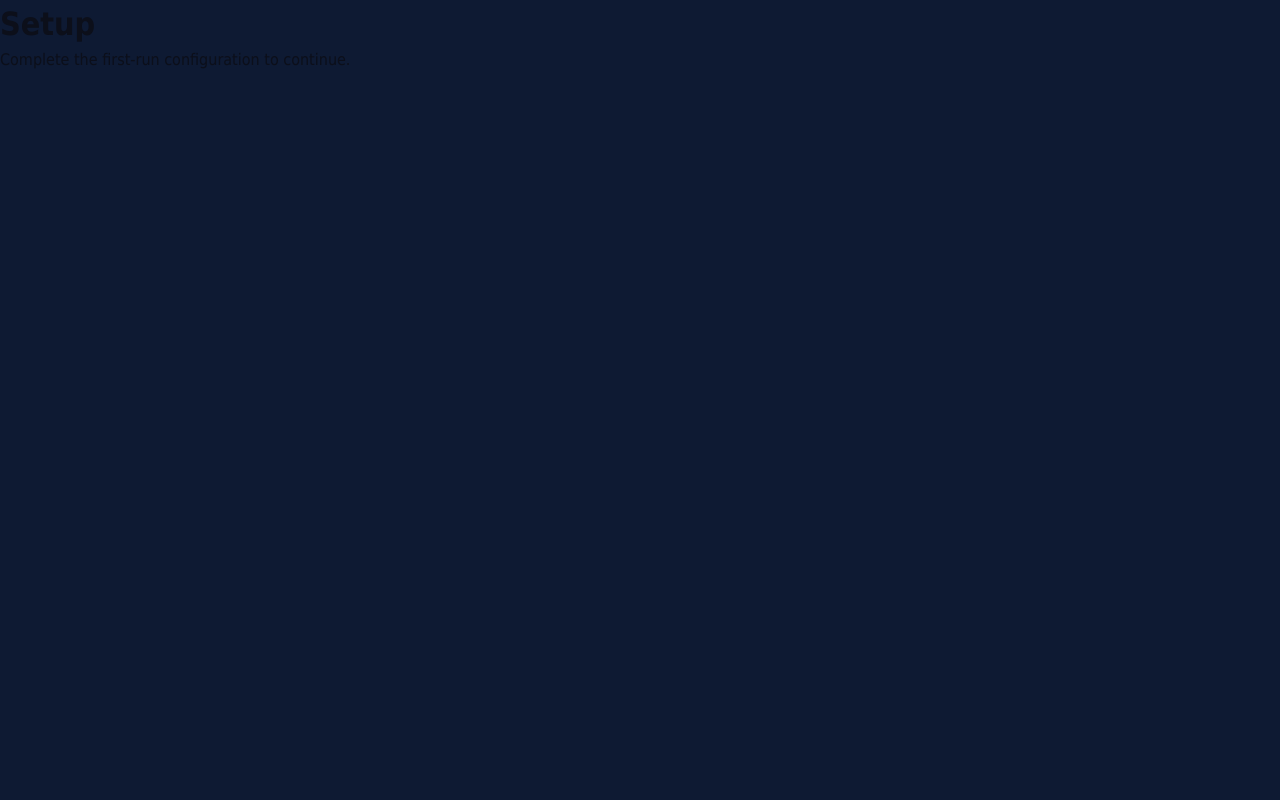
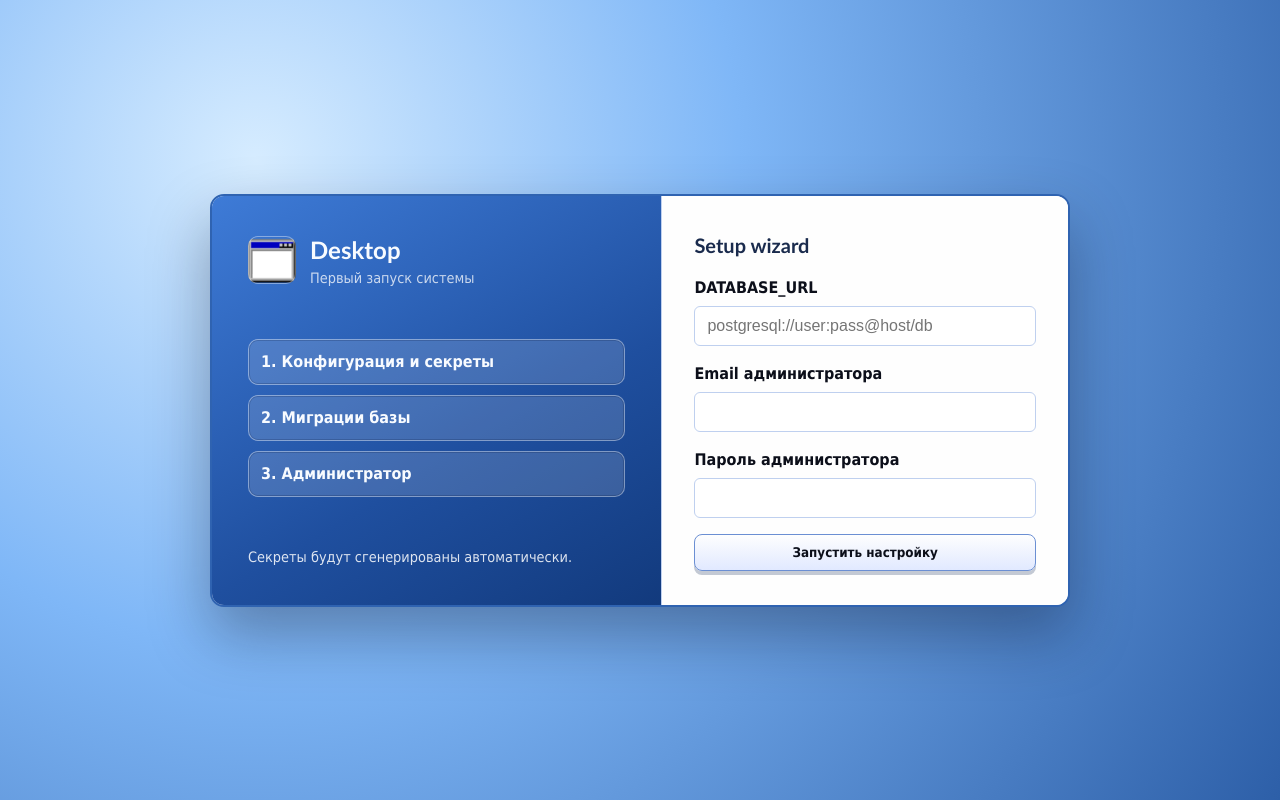
Before and after one commit to bitplain/desktop, a Next.js app: page /setup in a window 1280 px wide. Built offline with nearby package versions, Linux system fonts and the light colour scheme.

Commit message:
feat: wire setup wizard flow

```diff
--- a/src/app/globals.css
+++ b/src/app/globals.css
@@ -197,6 +197,49 @@
   display: grid;
   gap: 18px;
   align-content: start;
+}
+
+.setup-panel {
+  grid-template-columns: 1.05fr 0.95fr;
+}
+
+.setup-steps {
+  display: grid;
+  gap: 10px;
+  font-weight: 600;
+}
+
+.setup-step {
+  background: rgba(255, 255, 255, 0.15);
+  border: 1px solid rgba(255, 255, 255, 0.35);
+  padding: 10px 12px;
+  border-radius: 10px;
+  box-shadow: inset 0 0 0 1px rgba(11, 24, 54, 0.2);
+}
+
+.setup-note {
+  font-size: 0.9rem;
+  color: rgba(255, 255, 255, 0.85);
+}
+
+.setup-field {
+  display: grid;
+  gap: 6px;
+  font-weight: 600;
+}
+
+.setup-success {
+  display: grid;
+  gap: 16px;
+}
+
+.setup-success-list {
+  display: grid;
+  gap: 6px;
+  padding: 12px;
+  background: var(--panel-bg);
+  border: 1px solid var(--panel-border);
+  border-radius: 10px;
 }
 
 .login-form-header {
--- a/src/app/setup/page.tsx
+++ b/src/app/setup/page.tsx
@@ -1,8 +1,19 @@
-export default function SetupPage() {
-  return (
-    <main>
-      <h1>Setup</h1>
-      <p>Complete the first-run configuration to continue.</p>
-    </main>
-  );
+import { redirect } from "next/navigation";
+import { getSetupStatus } from "@/lib/setupStatus";
+import SetupWizard from "./SetupWizard";
+
+export default async function SetupPage() {
+  const status = await getSetupStatus();
+  if (status === "ready") {
+    redirect("/");
+  }
+  if (status === "dbUnavailable") {
+    return (
+      <main>
+        <h1>Database unavailable</h1>
+        <p>Start Postgres and refresh the page.</p>
+      </main>
+    );
+  }
+  return <SetupWizard initialStatus={status} />;
 }
```
Also changed, not shown: src/app/login/page.tsx (+21 -1 lines), src/app/page.tsx (+16 -0 lines), src/app/register/page.tsx (+23 -1 lines), src/app/setup/admin/page.tsx (+3 -6 lines), src/lib/setupRoutes.ts (added, +8 -0 lines), 1 other file (tests, documents, lock files or other folders).
